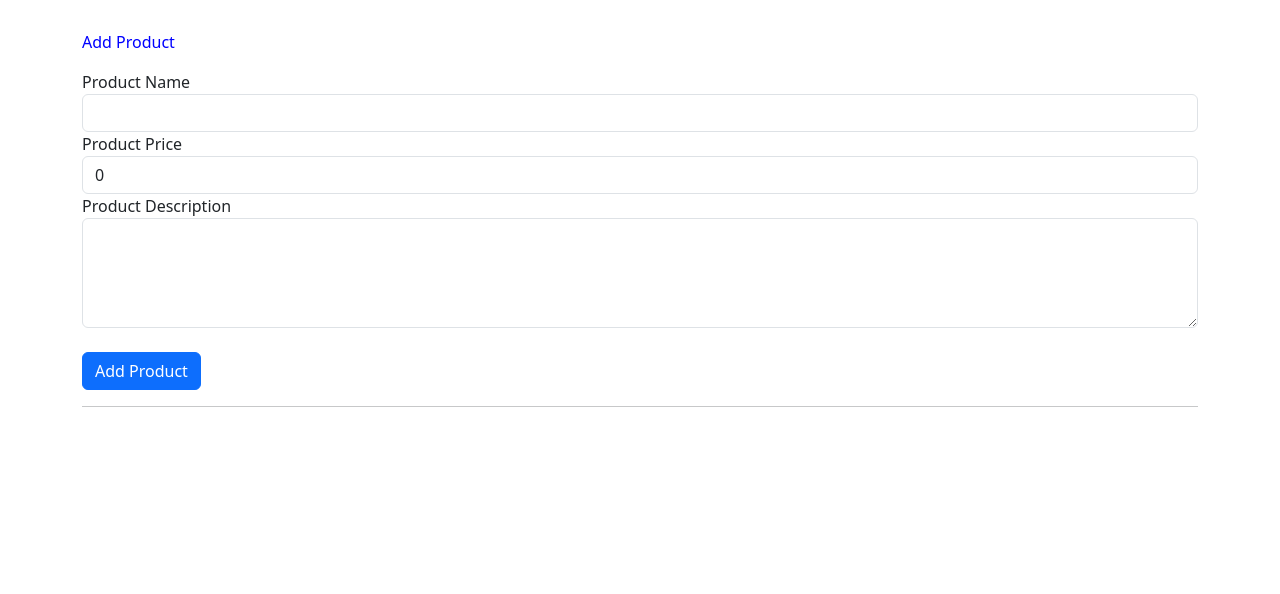
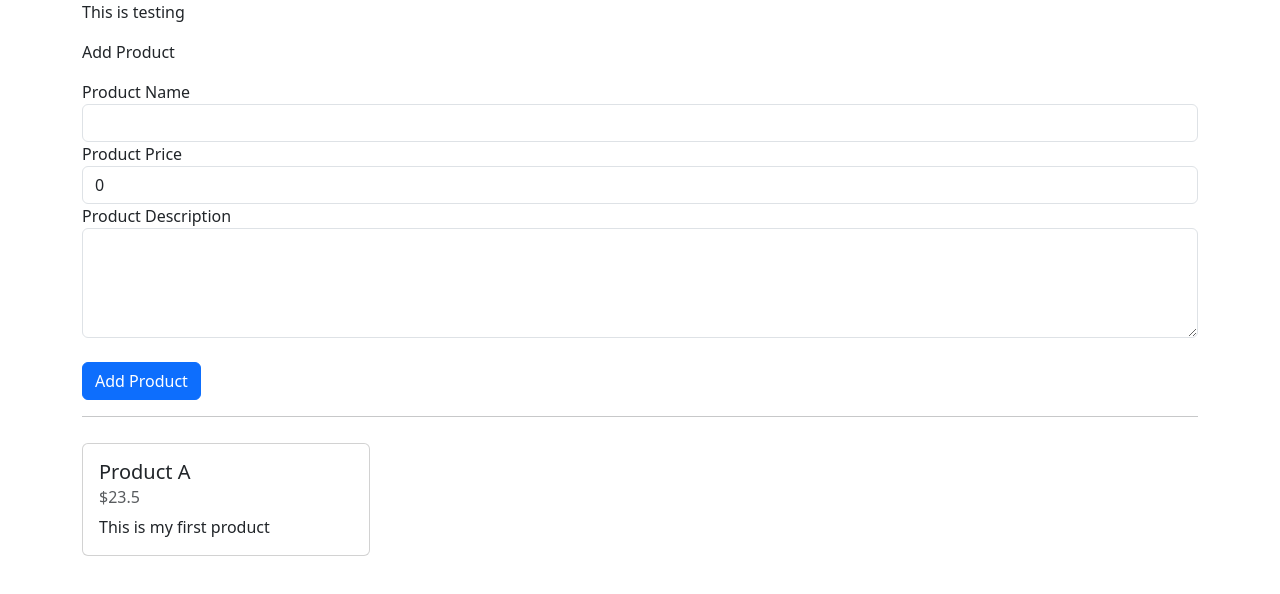
Before and after one commit to rahuly-bacancy/angular, an Angular app: page / in a window 1280 px wide. Shown: the top 594 px of the page. Built offline with nearby package versions, Linux system fonts and the light colour scheme.

Commit message:
Final code for  demo

```diff
--- a/src/app/app.component.css
+++ b/src/app/app.component.css
@@ -1,7 +1,3 @@
-.container {
-    margin-top: 30px;
-  }
-
-  p {
-    color: blue;
-  }
+.card-title {
+  color: red;
+}
--- a/src/app/app.component.html
+++ b/src/app/app.component.html
@@ -1,29 +1,7 @@
 <div class="container">
-  <div class="row">
-    <div class="col-xs-12">
-      <p>Add Product</p>
-      <label>Product Name</label>
-      <input type="text" class="form-control" [(ngModel)]="productName">
-      <label>Product Price</label>
-      <input type="text" class="form-control" [(ngModel)]="productPrice">
-      <label>Product Description</label>
-      <textarea [(ngModel)]="productDescription" name="textareaName" id="textareaId" rows="4" cols="50" class="form-control"></textarea>
-      <br>
-      <button
-        class="btn btn-primary"
-        (click)="onAddproduct()">Add Product</button>
-    </div>
-  </div>
+  <app-create-product (productAdd)="onAddproduct($event)">
+    <p>This is testing</p>
+  </app-create-product>
   <hr>
-  <div class="row">
-    <div class="col-xs-12">
-      <div class="card" style="width: 18rem;margin-top:10px" *ngFor="let element of serverElements">
-        <div class="card-body">
-          <h5 class="card-title">{{ element.name }}</h5>
-          <h6 class="card-subtitle mb-2 text-muted">${{ element.price }}</h6>
-          <p class="card-text">{{ element.description }}</p>
-        </div>
-      </div>
-    </div>
-  </div>
+  <app-list-products *ngFor="let element of productElements" [productElement]="element"></app-list-products>
 </div>
--- a/src/app/app.component.ts
+++ b/src/app/app.component.ts
@@ -1,5 +1,5 @@
 import { Component } from '@angular/core';
-interface ServerElement {
+interface ProductElement {
   price: number;
   name: string;
   description: string;
@@ -10,17 +10,14 @@ interface ServerElement {
   styleUrls: ['./app.component.css']
 })
 export class AppComponent {
-  serverElements: ServerElement[] = [];
-  productName: string = '';
-  productDescription: string = '';
-  productPrice: number = 0;
+  productElements: ProductElement[] = [{price:23.5,name:"Product A",description:"This is my first product"}];
 
-  onAddproduct() {
-    this.serverElements.push({
-      name: this.productName,
-      description: this.productDescription,
-      price: this.productPrice
+  onAddproduct(productData: ProductElement) {
+    console.log("productData",productData);
+    this.productElements.push({
+      name: productData.name,
+      description: productData.description,
+      price: productData.price
     });
   }
-
 }
--- a/src/app/app.module.ts
+++ b/src/app/app.module.ts
@@ -4,10 +4,14 @@ import { BrowserModule } from '@angular/platform-browser';
 import { AppRoutingModule } from './app-routing.module';
 import { AppComponent } from './app.component';
 import { FormsModule } from '@angular/forms';
+import { CreateProductComponent } from './create-product/create-product.component';
+import { ListProductsComponent } from './list-products/list-products.component';
 
 @NgModule({
   declarations: [
-    AppComponent
+    AppComponent,
+    CreateProductComponent,
+    ListProductsComponent
   ],
   imports: [
     BrowserModule,
--- /dev/null
+++ b/src/app/create-product/create-product.component.html
@@ -0,0 +1,15 @@
+<div class="row">
+    <ng-content></ng-content>
+    <div class="col-xs-12">
+        <p>Add Product</p>
+        <label>Product Name</label>
+        <input type="text" class="form-control"  #productNameElement>
+        <label class="card-title">Product Price</label>
+        <input type="text" class="form-control" [(ngModel)]="productPrice">
+        <label>Product Description</label>
+        <textarea [(ngModel)]="productDescription" name="textareaName" id="textareaId" rows="4" cols="50"
+            class="form-control"></textarea>
+        <br>
+        <button class="btn btn-primary" (click)="addProduct(productNameElement)">Add Product</button>
+    </div>
+</div>
--- /dev/null
+++ b/src/app/create-product/create-product.component.ts
@@ -0,0 +1,32 @@
+import { Component, ElementRef, EventEmitter, Output, ViewChild } from '@angular/core';
+interface ProductElement {
+  price: number;
+  name: string;
+  description: string;
+}
+
+@Component({
+  selector: 'app-create-product',
+  templateUrl: './create-product.component.html',
+  styleUrls: ['./create-product.component.css']
+})
+export class CreateProductComponent {
+
+  productName: string = '';
+  productDescription: string = '';
+  productPrice: number = 0;
+  @Output() productAdd = new EventEmitter<ProductElement>();
+
+  @ViewChild('productNameElement') productNameRef: ElementRef | null = null;
+
+  addProduct(productName:HTMLInputElement) {
+    console.log(this.productNameRef);
+    console.log(this.productNameRef?.nativeElement.value);
+    this.productAdd.emit({
+      name: productName.value,
+      description: this.productDescription,
+      price: this.productPrice
+    });
+  }
+
+}
--- /dev/null
+++ b/src/app/list-products/list-products.component.html
@@ -0,0 +1,11 @@
+<div class="row">
+    <div class="col-xs-12">
+        <div class="card" style="width: 18rem;margin-top:10px">
+            <div class="card-body">
+                <h5 class="card-title">{{ element?.name }}</h5>
+                <h6 class="card-subtitle mb-2 text-muted">${{ element?.price }}</h6>
+                <p class="card-text">{{ element?.description }}</p>
+            </div>
+        </div>
+    </div>
+</div>
```
Also changed, not shown: src/app/list-products/list-products.component.ts (added, +10 -0 lines), src/app/create-product/create-product.component.css (added), src/app/list-products/list-products.component.css (added), src/styles.css (line endings or trailing spaces), 2 other files (tests, documents, lock files or other folders).
